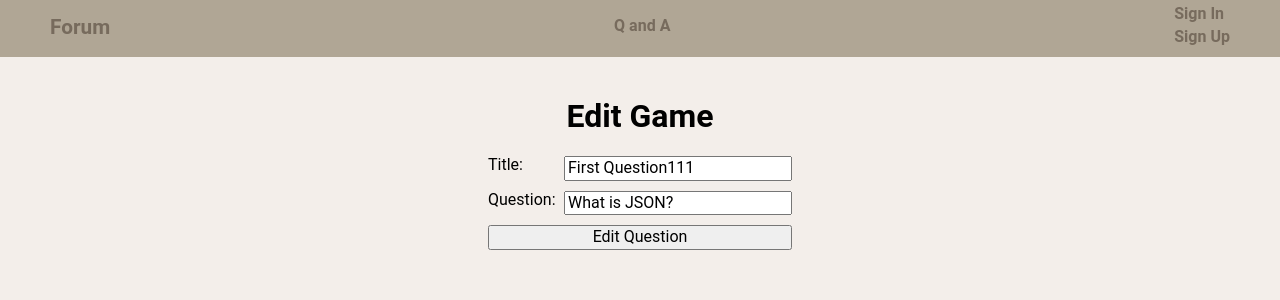
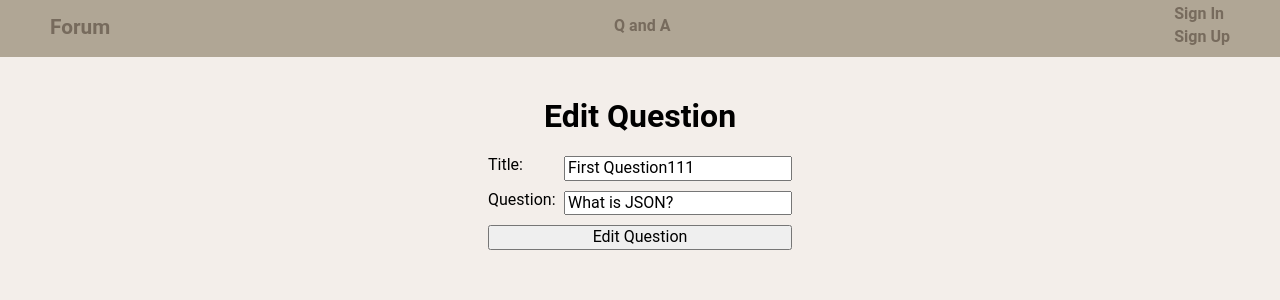
Before and after one commit to nokas90/forum-codeAcademy, a React (Create React App) app: page /questions/1/edit in a window 1280 px wide. Shown: the top 300 px of the page. Built offline with nearby package versions, Linux system fonts and the light colour scheme; data requests are answered from the project's data file.

Commit message:
updating dependencies array, cleaning code

```diff
--- a/src/components/pages/EditQuestion.jsx
+++ b/src/components/pages/EditQuestion.jsx
@@ -41,17 +41,17 @@ const EditQuestion = () => {
 
   useEffect(() => {
     fetch(`http://localhost:8080/questions/${id}`)
-      .then(res => res.json())
-      .then(data => {
-        console.log(data)
-        if(!data.title){
+      .then((res) => res.json())
+      .then((data) => {
+        console.log(data);
+        if (!data.title) {
           // navigate('/');
         }
         setFormValues({
           ...data,
         });
-      })
-  }, []);
+      });
+  }, [formValues.title]);
 
   const validationSchema = Yup.object({
     title: Yup.string()
@@ -65,61 +65,38 @@ const EditQuestion = () => {
       .trim(),
   });
 
-  // const formik = Formik({
-  //   initialValues: formValues,
-  //   validationSchema: validationSchema,
-  //   onSubmit: (values) => {
-  //     // console.log(values);
-  //     const finalValues = {
-  //       ...values,
-  //       editedDate: new Date().toLocaleString(),
-  //       isEdited: true,
-  //     };
-  //     // console.log(finalValues);
-  //     setQuestions({
-  //       type: QuestionsActionTypes.edit,
-  //       id: id,
-  //       data: finalValues,
-  //     });
-  //     console.log(finalValues);
-  //     // navigate('/questions/allQuestions');
-  //   },
-  // });
-
   return (
     <StyledEditFormPage>
-      <h1>Edit Game</h1>
-      {
-        formValues.title && <Formik
-          initialValues = {formValues}
-          validationSchema = {validationSchema}
-          onSubmit = {(values) => {
+      <h1>Edit Question</h1>
+      {formValues.title && (
+        <Formik
+          initialValues={formValues}
+          validationSchema={validationSchema}
+          onSubmit={(values) => {
             // console.log(values);
             const finalValues = {
               ...values,
               isEdited: true,
               editedDate: new Date().toLocaleString(),
-
-
             };
             console.log(finalValues);
             setQuestions({
               type: QuestionsActionTypes.edit,
               id: id,
-              data: finalValues
+              data: finalValues,
             });
             navigate(`/questions/${id}`);
           }}
         >
           {(props) => (
             <form onSubmit={props.handleSubmit}>
-            <FormikInput type="text" name="title" formik={props} />
-            <FormikInput type="text" name="question" formik={props} />
-            <button type="Submit">Edit Question</button>
-          </form>
+              <FormikInput type="text" name="title" formik={props} />
+              <FormikInput type="text" name="question" formik={props} />
+              <button type="Submit">Edit Question</button>
+            </form>
           )}
         </Formik>
-      }
+      )}
     </StyledEditFormPage>
   );
 };
```
